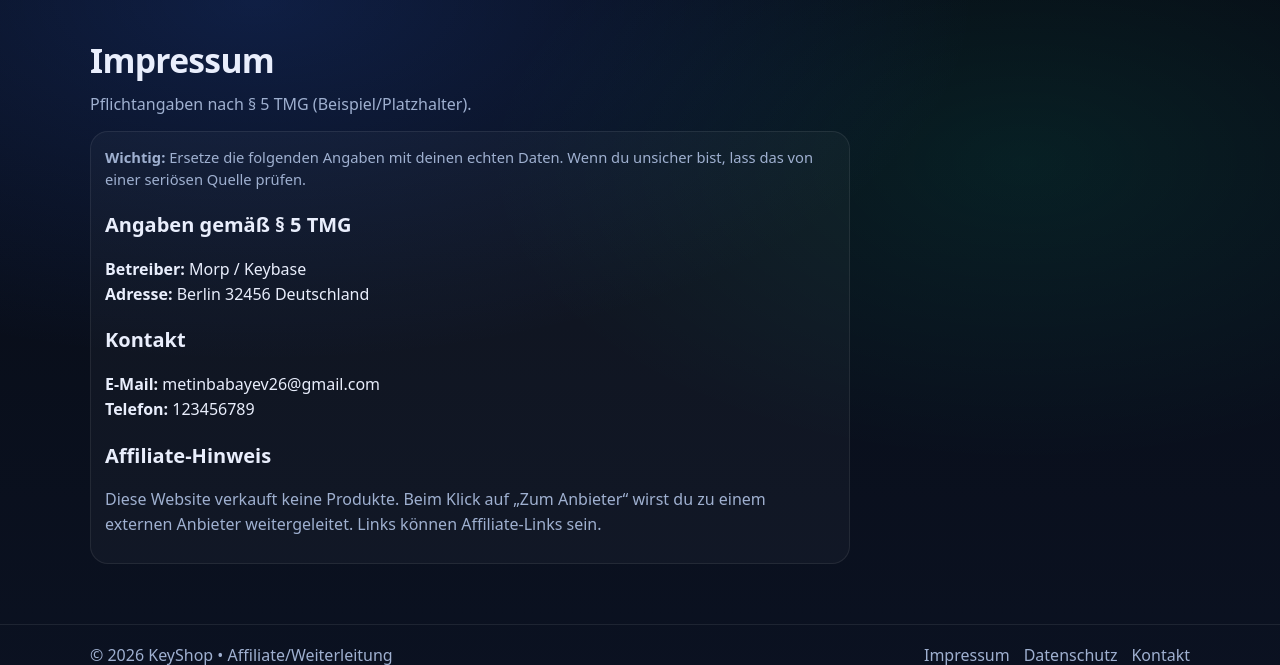
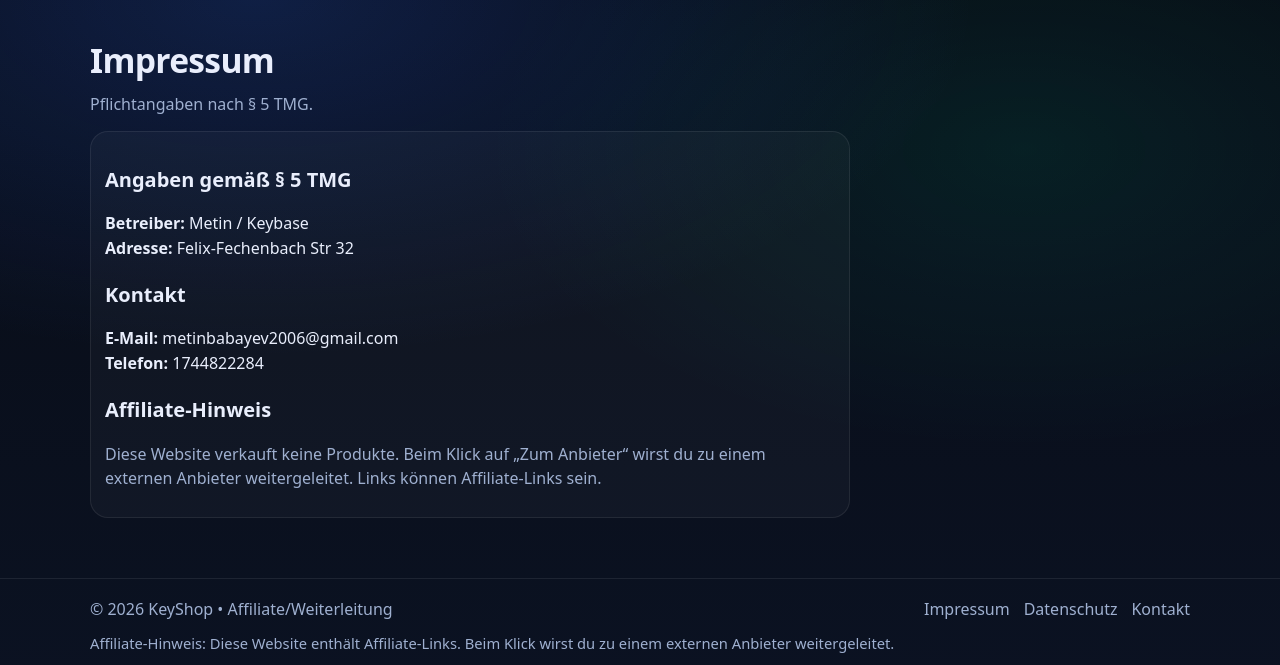
Before and after one commit to metinbabayev2006-lgtm/keyshop-affiliate, a Django app: page /de/impressum/ in a window 1280 px wide. Shown: the part 80-745 px from the top of the page. Run offline with Django 5.2, Linux system fonts and the light colour scheme; data comes from the database, SQL or seed files in the repository; both versions use the stored data as it was after the commit.

Commit message:
impr konntack datenschutz

```diff
--- a/shop/templates/shop/impressum.html
+++ b/shop/templates/shop/impressum.html
@@ -5,25 +5,20 @@
 {% block content %}
 <section class="hero">
   <h1>Impressum</h1>
-  <p class="muted">Pflichtangaben nach § 5 TMG (Beispiel/Platzhalter).</p>
+  <p class="muted">Pflichtangaben nach § 5 TMG.</p>
 </section>
 
 <section class="panel prose">
-  <p class="muted small">
-    <strong>Wichtig:</strong> Ersetze die folgenden Angaben mit deinen echten Daten.
-    Wenn du unsicher bist, lass das von einer seriösen Quelle prüfen.
-  </p>
-
   <h2 class="strong">Angaben gemäß § 5 TMG</h2>
   <p>
-    <strong>Betreiber:</strong> Morp / Keybase<br>
-    <strong>Adresse:</strong> Berlin 32456 Deutschland
+    <strong>Betreiber:</strong> Metin / Keybase<br>
+    <strong>Adresse:</strong> Felix-Fechenbach Str 32
   </p>
 
   <h2 class="strong">Kontakt</h2>
   <p>
-    <strong>E-Mail:</strong> metinbabayev26@gmail.com<br>
-    <strong>Telefon:</strong> 123456789
+    <strong>E-Mail:</strong> metinbabayev2006@gmail.com<br>
+    <strong>Telefon:</strong> 1744822284
   </p>
 
   <h2 class="strong">Affiliate-Hinweis</h2>
```
Also changed, not shown: db.sqlite3.
